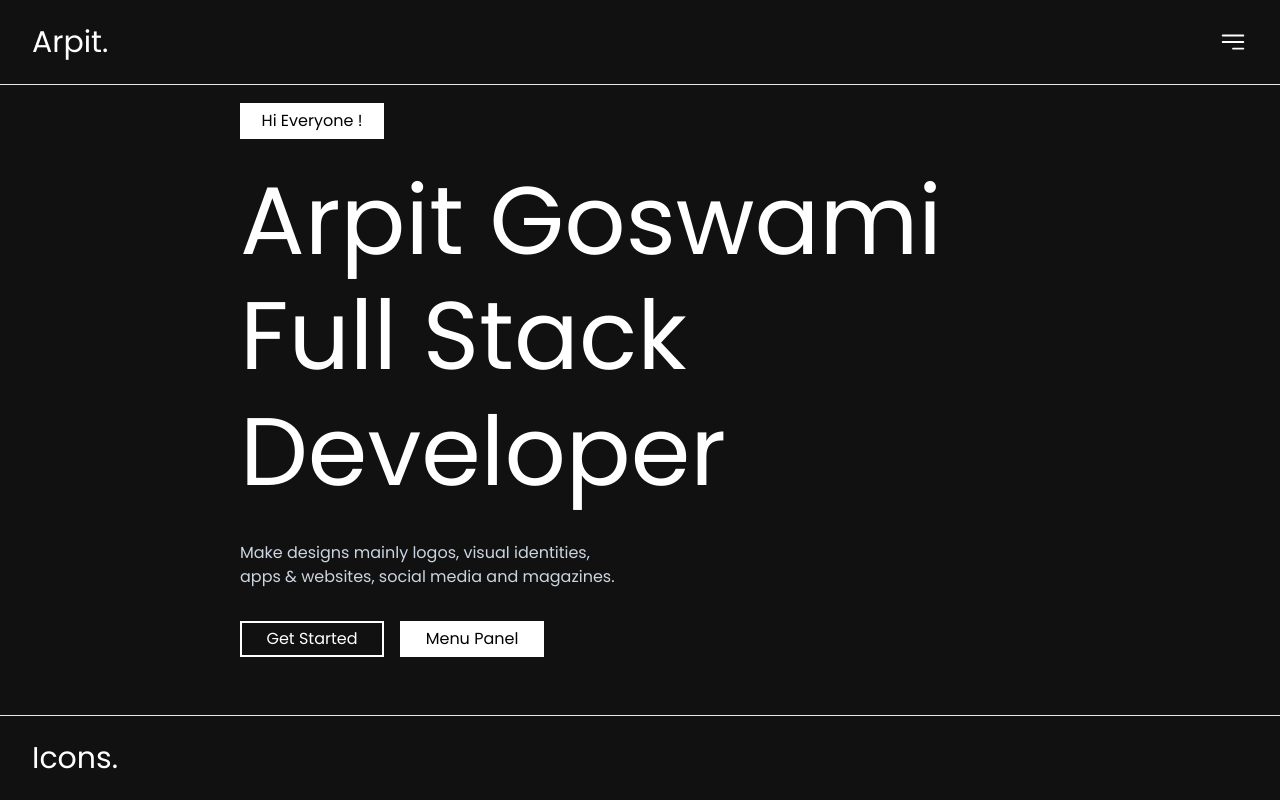
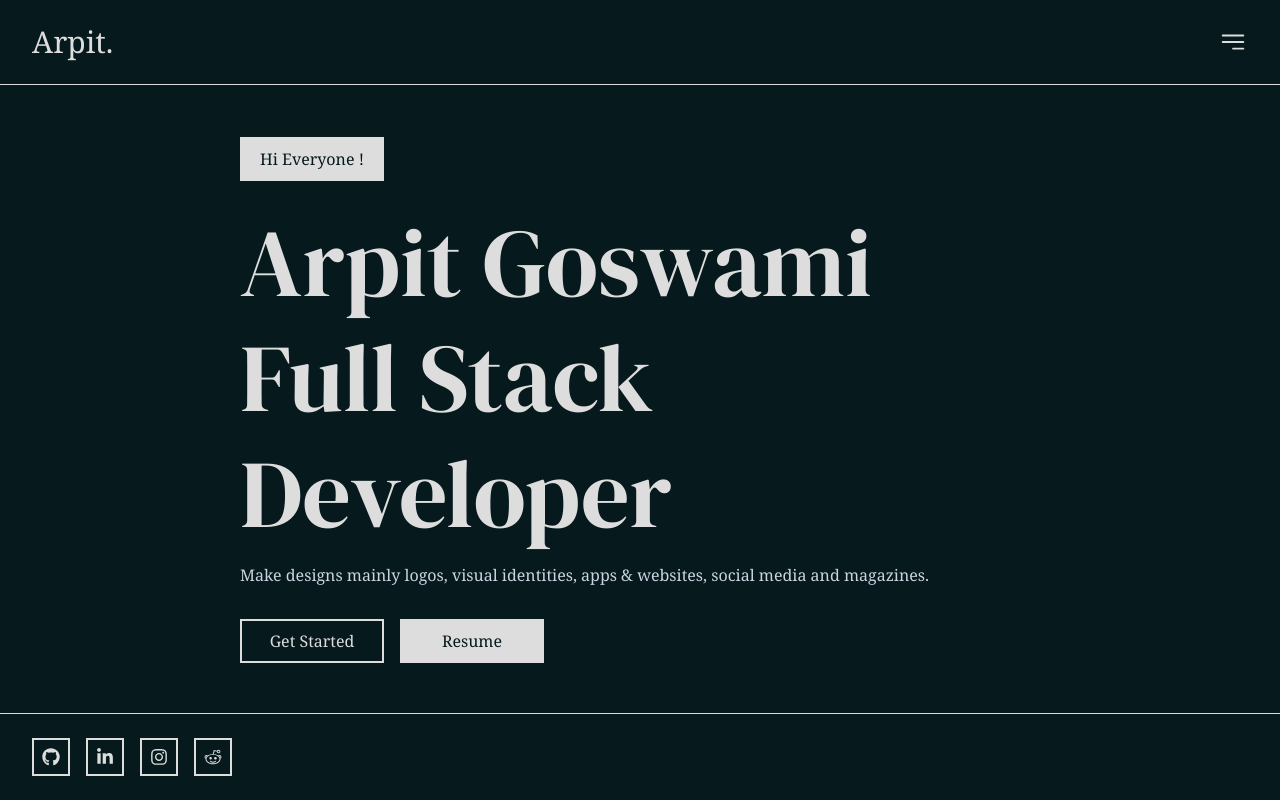
Before and after one commit to arpitgoswami/portfolio, a React (Vite) app: page / in a window 1280 px wide. Built offline with nearby package versions, Linux system fonts and the light colour scheme.

Commit message:
Developer Build

```diff
--- a/package.json
+++ b/package.json
@@ -4,7 +4,7 @@
    "version": "0.0.0",
    "type": "module",
    "scripts": {
-      "dev": "vite --host",
+      "dev": "vite",
       "build": "vite build",
       "lint": "eslint . --ext js,jsx --report-unused-disable-directives --max-warnings 0",
       "preview": "vite preview"
--- a/src/App.jsx
+++ b/src/App.jsx
@@ -1,11 +1,13 @@
 import Home from './components/Home'
 import Main from './components/main'
 import Footer from './components/footer'
+
 import '../styles/global.css'
+import '../styles/fonts.css'
 
 function App() {
    return (
-      <div className="content">
+      <div id="font-Noto">
          <Home />
       </div>
    )
--- a/src/components/Home.jsx
+++ b/src/components/Home.jsx
@@ -1,19 +1,30 @@
 import { HiOutlineBars3BottomRight } from 'react-icons/hi2'
 import { RxCross2 } from 'react-icons/rx'
 
+import { FaGithub } from 'react-icons/fa'
+import { FaLinkedinIn } from 'react-icons/fa'
+import { FaInstagram } from 'react-icons/fa'
+import { IoLogoReddit } from 'react-icons/io5'
+
 import { useState } from 'react'
+import { useTransition } from 'react'
 
 function Home() {
    const [status, setStatus] = useState('none')
    const [toggle, setToggle] = useState(true)
+   const [isPending, startTransition] = useTransition({ timeoutMs: 3000 })
 
    const toggleSidebar = () => {
-      if (status == 'flex') {
-         setStatus('none')
-         setToggle(true)
+      if (status === 'flex') {
+         startTransition(() => {
+            setStatus('none')
+            setToggle(true)
+         })
       } else {
-         setStatus('flex')
-         setToggle(false)
+         startTransition(() => {
+            setStatus('flex')
+            setToggle(false)
+         })
       }
    }
 
@@ -21,54 +32,72 @@ function Home() {
       <>
          <div
             id="header-first"
-            className="border-b-[1px] bg-[#111] px-8 py-6 text-[#fff] sm:px-6"
+            className="border-b-[1px] border-[var(--theme-white-shade)] bg-[var(--theme-dark-shade)] px-8 py-6 text-[var(--theme-white-shade)] sm:px-6"
          >
             <div className="flex items-center justify-between text-3xl ">
                <div>Arpit.</div>
-               <button onClick={toggleSidebar}>
+               <button
+                  onClick={toggleSidebar}
+                  className="hover:opacity-50 duration-300"
+               >
                   {toggle ? <HiOutlineBars3BottomRight /> : <RxCross2 />}
                </button>
             </div>
          </div>
          <div id="header-container" className="flex items-center py-10">
             <div className="px-60 sm:px-6">
-               <div className="block w-36 border-2 border-white bg-white py-1 text-center text-black">
+               <div className="block w-36 border-2 border-[var(--theme-white-shade)] bg-[var(--theme-white-shade)] py-2 text-center text-[var(--theme-dark-shade)]">
                   Hi Everyone !
                </div>
-               <div className="my-6 text-8xl leading-[1.2] sm:text-5xl sm:leading-[1.2]">
+               <div
+                  className="mt-6 text-8xl leading-[1.2] sm:text-5xl sm:leading-[1.2]"
+                  id="font-DM"
+               >
                   Arpit Goswami <br /> Full Stack Developer
                </div>
-               <div className="width my-8 text-slate-300 sm:text-sm">
+               <div className="width mb-8 mt-3 text-slate-300 sm:text-sm">
                   Make designs mainly logos, visual identities, apps & websites,
                   social media and magazines.
                </div>
                <div className="flex space-x-4">
-                  <div className="btn block w-36 border-2 border-white py-1 text-center">
+                  <div className="btn block w-36 border-2 border-[var(--theme-white-shade)] py-2 text-center">
                      Get Started
                   </div>
-                  <div className="btn block w-36 border-2 border-white py-1 text-center">
-                     Menu Panel
+                  <div className="btn block w-36 border-2 border-[var(--theme-white-shade)] py-2 text-center">
+                     Resume
                   </div>
                </div>
             </div>
          </div>
+
          <div
             id="header-last"
-            className="header-second border-t-[1px] bg-[#111] px-8 py-6 text-[#fff] sm:px-6"
+            className="header-second border-[var(--theme-white-shade)] border-t-[1px] bg-[var(--theme-dark-shade)] px-8 py-6 text-[var(--theme-white-shade)] sm:px-6"
          >
-            <div className="flex items-center justify-between text-3xl ">
-               Icons.
+            <div className="flex items-center space-x-4 text-lg ">
+               <div className="border border-[var(--theme-white-shade)] border-[2px] p-2 duration-300 hover:bg-[var(--theme-white-shade)] hover:text-[var(--theme-dark-shade)]">
+                  <FaGithub />
+               </div>
+               <div className="border border-[var(--theme-white-shade)] border-[2px] p-2 duration-300 hover:bg-[var(--theme-white-shade)] hover:text-[var(--theme-dark-shade)]">
+                  <FaLinkedinIn />
+               </div>
+               <div className="border border-[var(--theme-white-shade)] border-[2px] p-2 duration-300 hover:bg-[var(--theme-white-shade)] hover:text-[var(--theme-dark-shade)]">
+                  <FaInstagram />
+               </div>
+               <div className="border border-[var(--theme-white-shade)] border-[2px] p-2 duration-300 hover:bg-[var(--theme-white-shade)] hover:text-[var(--theme-dark-shade)]">
+                  <IoLogoReddit />
+               </div>
             </div>
          </div>
 
          <div
             id="sidebar"
             style={{ display: status }}
-            className="flex items-center justify-center border-r-[1px] bg-[#111] text-white"
+            className="flex items-center justify-center border-[var(--theme-white-shade)] border-r-[1px] bg-[var(--theme-dark-shade)] text-[var(--theme-white-shade)]"
          >
             <div className="space-y-4 text-3xl">
-               <div>Home</div>
-               <div>About</div>
+               <div className="hover:opacity-50 duration-300">Home</div>
+               <div className="hover:opacity-50 duration-300">About</div>
             </div>
          </div>
       </>
--- /dev/null
+++ b/styles/fonts.css
@@ -0,0 +1,28 @@
+@import url('https://fonts.googleapis.com/css2?family=DM+Serif+Display&family=Noto+Serif&family=Poppins&family=Roboto&display=swap');
+
+#font-DM {
+   font-family: 'DM Serif Display', serif;
+   font-weight: 400;
+   font-style: normal;
+}
+
+#font-Noto {
+   font-family: 'Noto Serif', serif;
+   font-optical-sizing: auto;
+   font-weight: 400;
+   font-style: normal;
+}
+
+/* Not used till now*/
+
+#font-Poppins {
+   font-family: 'Poppins', serif;
+   font-weight: 400;
+   font-style: normal;
+}
+
+#font-Roboto {
+   font-family: 'Roboto', serif;
+   font-weight: 400;
+   font-style: normal;
+}
--- a/styles/global.css
+++ b/styles/global.css
@@ -1,20 +1,18 @@
-@import url('https://fonts.googleapis.com/css2?family=PT+Serif&family=Playfair+Display&family=Poppins&display=swap');
-
 @tailwind base;
 @tailwind components;
 @tailwind utilities;
 
 :root {
-   --theme-dark-shade: #111;
-   --theme-white-shade: #fff;
+   --theme-dark-shade: #06191d;
+   --theme-white-shade: #dddddd;
 }
 
 #header-container {
    width: 100%;
-   height: 95vh;
+   height: 100vh;
    position: relative;
+   color: var(--theme-white-shade);
    background-color: var(--theme-dark-shade);
-   color: var(--theme-white-shade);
 }
 
 #header-first {
@@ -35,35 +33,8 @@
    top: 0;
    width: 80%;
    z-index: 1;
-   height: 95vh;
+   height: 100vh;
    position: absolute;
-}
-
-.content {
-   font-family: 'Poppins', sans-serif;
-}
-
-.progress-bar {
-   display: block;
-   width: 100%;
-   height: 0.2rem;
-   background-color: --theme-dark-shade;
-   position: relative;
-}
-
-.progress-bar::before {
-   content: '';
-   display: block;
-   width: 50%;
-   height: 0.2rem;
-   position: absolute;
-   top: 0;
-   left: 0;
-   background-color: #999;
-}
-
-.progress-bar:nth-child(4)::before {
-   width: 80%;
 }
 
 .btn {
@@ -80,9 +51,9 @@
    top: 0;
    left: 0;
    width: 0%;
-   height: 100%;
    z-index: -1;
    content: ' ';
+   height: 100%;
    position: absolute;
    background-color: var(--theme-white-shade);
    transition-duration: 0.4s;
@@ -93,7 +64,7 @@
 }
 
 .btn:last-child {
-   color: #000;
+   color: var(--theme-dark-shade);
 }
 
 .btn:last-child::after {
@@ -116,12 +87,5 @@
    width: 0%;
 }
 
-.width {
-   width: 24rem;
+@media (max-width: 767px) {
 }
-
-@media (max-width: 767px) {
-   .width {
-      width: 100%;
-   }
-}
```
Also changed, not shown: styles/another.css (added, +22 -0 lines), 1 other file (tests, documents, lock files or other folders).
